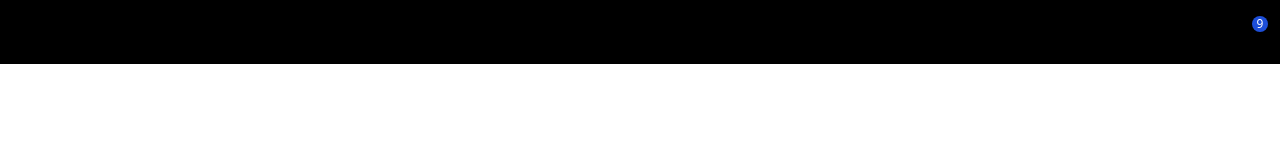
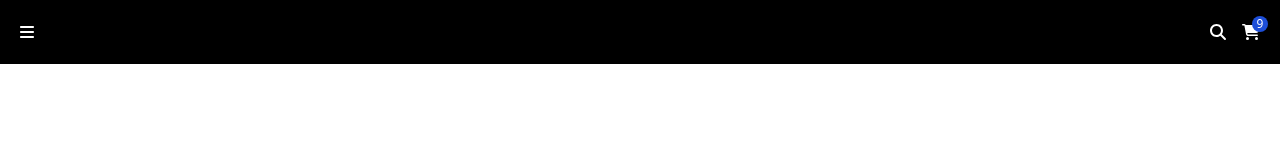
Before and after one commit to 99pmore/prueba-tecnica, an Angular app in the folder Test 2. Framework de Frontend/test2-angular/: page / in a window 1280 px wide. Shown: the top 160 px of the page. Built offline with nearby package versions, Linux system fonts and the light colour scheme.

Commit message:
fontawesome icons changed to angular ones

```diff
--- a/Test 2. Framework de Frontend/test2-angular/src/app/components/header/header.component.html
+++ b/Test 2. Framework de Frontend/test2-angular/src/app/components/header/header.component.html
@@ -2,15 +2,15 @@
     <nav class="bg-black p-5 flex justify-between">
         <div>
             <button>
-                <i class="fa-solid fa-bars" style="color: #ffffff;"></i>
+                <fa-icon [icon]="faBars" [styles]="{'color': '#fff'}"></fa-icon>
             </button>
         </div>
         <div class="flex gap-4">
             <button>
-                <i class="fa-solid fa-magnifying-glass" style="color: #ffffff;"></i>
+                <fa-icon [icon]="faMagnifyingGlass" [styles]="{'color': '#fff'}"></fa-icon>
             </button>
             <button class="relative">
-                <i class="fa-solid fa-cart-shopping" style="color: #ffffff;"></i>
+                <fa-icon [icon]="faCartShopping" [styles]="{'color': '#fff'}"></fa-icon>
                 <span class="bg-blue-700 text-xs text-white h-4 w-4 rounded-full absolute -top-1 -right-2">9</span>
             </button>
         </div>
--- a/Test 2. Framework de Frontend/test2-angular/src/app/components/header/header.component.ts
+++ b/Test 2. Framework de Frontend/test2-angular/src/app/components/header/header.component.ts
@@ -1,13 +1,20 @@
 import { Component } from '@angular/core';
 import { CommonModule } from '@angular/common';
+import { FontAwesomeModule } from '@fortawesome/angular-fontawesome';
+import { faCartShopping } from '@fortawesome/free-solid-svg-icons';
+import { faMagnifyingGlass } from '@fortawesome/free-solid-svg-icons';
+import { faBars } from '@fortawesome/free-solid-svg-icons';
 
 @Component({
   selector: 'app-header',
   standalone: true,
-  imports: [CommonModule],
+  imports: [CommonModule, FontAwesomeModule],
   templateUrl: './header.component.html',
   styleUrls: ['./header.component.scss']
 })
 export class HeaderComponent {
 
+  public faCartShopping = faCartShopping
+  public faMagnifyingGlass = faMagnifyingGlass
+  public faBars = faBars
 }
```
